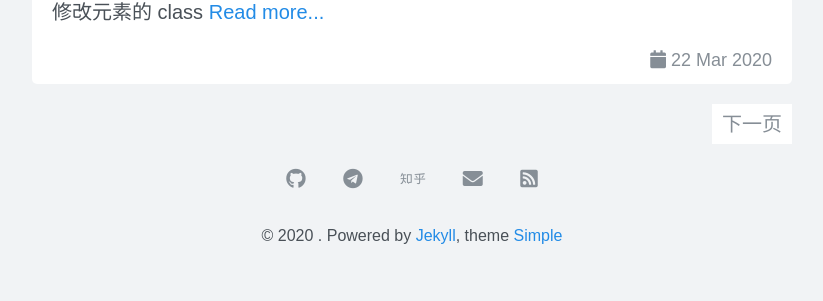
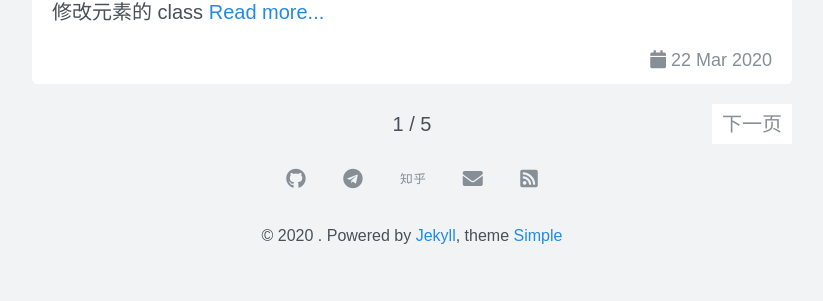
Before and after one commit to whenfung/simple, a Jekyll site: the page built from index.html, in a window 1280 px wide. Shown: the part 1064-1365 px from the top of the page, without its empty margins (228-1051 px from the left). Built offline with Jekyll 4.4.1, drawn with Linux system fonts in a browser that asks for light colours; nearby versions of some CDN libraries; the list of posts is cut into pages by our own code; comment, search, counter and statistics services are not loaded.

Commit message:
添加分页提示

```diff
--- a/_sass/layouts/_default.scss
+++ b/_sass/layouts/_default.scss
@@ -40,7 +40,7 @@
   z-index: 99;        // 在所有页面上方
 
   border-radius: 50%;
-  background-color: #dfe2e5;
+  background-color: var(--gray-400);
 
   @media (min-width: 60rem) {
     bottom: 1rem;
--- a/_sass/layouts/home.scss
+++ b/_sass/layouts/home.scss
@@ -33,4 +33,16 @@
       background-color: #333;
     }
   }
+
+  & .prev {
+    width: 4rem;
+  }
+
+  & .tips {
+    padding: .25rem .5rem;
+  }
+
+  & .next {
+    width: 4rem;
+  }
 }
--- a/index.html
+++ b/index.html
@@ -20,6 +20,10 @@ title: 首页
   {% endif %}
   </div>
 
+  <div class="tips">
+    {{ paginator.page}} / {{ paginator.total_pages}}
+  </div>
+
   <div class="next">
   {% if paginator.next_page %}
     <a href="{{ paginator.next_page_path | relative_url }}">下一页</a>
```
